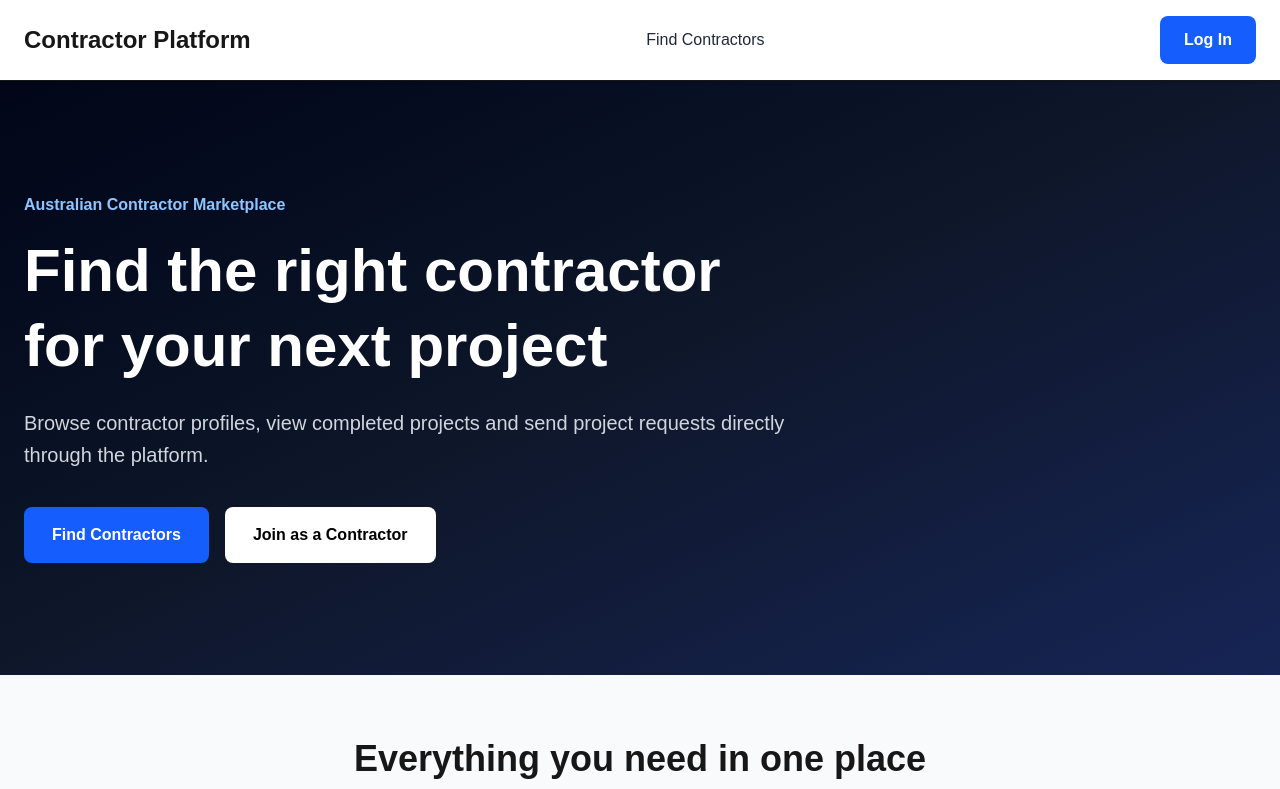
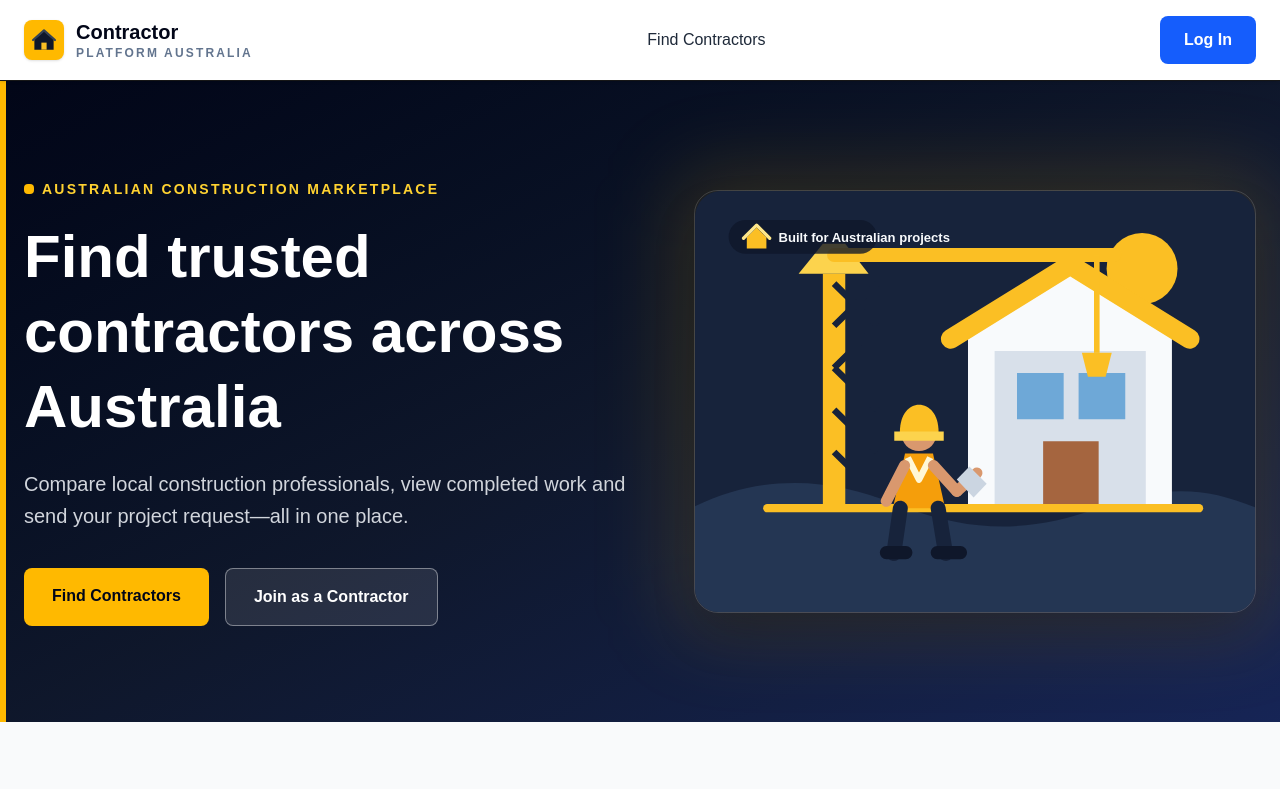
Before and after one commit to mtanousmilad-bit/Contractor-Platform, a Next.js app: page / in a window 1280 px wide. Shown: the top 789 px of the page. Built offline with nearby package versions, Linux system fonts and the light colour scheme; no server answers.

Commit message:
Refresh homepage with construction branding

```diff
--- a/app/page.tsx
+++ b/app/page.tsx
@@ -1,41 +1,56 @@
 import Link from "next/link";
+import Image from "next/image";
 
 export default function HomePage() {
   return (
     <main className="flex-1 bg-gray-50">
       {/* Hero Section */}
-      <section className="bg-gradient-to-br from-slate-950 via-slate-900 to-blue-950 text-white">
-        <div className="max-w-7xl mx-auto px-6 py-20 md:py-28">
+      <section className="relative overflow-hidden bg-gradient-to-br from-slate-950 via-slate-900 to-blue-950 text-white">
+        <div className="absolute inset-y-0 left-0 w-1.5 bg-amber-400" aria-hidden="true" />
+        <div className="max-w-7xl mx-auto px-6 py-16 md:py-24 grid lg:grid-cols-[1.05fr_0.95fr] items-center gap-12">
           <div className="max-w-3xl">
-            <p className="text-blue-300 font-semibold mb-4">
-              Australian Contractor Marketplace
+            <p className="inline-flex items-center gap-2 text-amber-300 font-semibold mb-5 uppercase tracking-[0.16em] text-sm">
+              <span className="h-2.5 w-2.5 rounded-sm bg-amber-400" aria-hidden="true" />
+              Australian Construction Marketplace
             </p>
 
             <h1 className="text-4xl md:text-6xl font-bold leading-tight">
-              Find the right contractor for your next project
+              Find trusted contractors across Australia
             </h1>
 
             <p className="text-lg md:text-xl text-gray-300 mt-6 leading-8">
-              Browse contractor profiles, view completed
-              projects and send project requests directly
-              through the platform.
+              Compare local construction professionals, view
+              completed work and send your project request—all
+              in one place.
             </p>
 
             <div className="flex flex-col sm:flex-row gap-4 mt-9">
               <Link
                 href="/contractors"
-                className="bg-blue-600 text-white px-7 py-4 rounded-lg text-center font-semibold hover:bg-blue-700"
+                className="bg-amber-400 text-slate-950 px-7 py-4 rounded-lg text-center font-bold hover:bg-amber-300 transition-colors"
               >
                 Find Contractors
               </Link>
 
               <Link
                 href="/auth"
-                className="bg-white text-black px-7 py-4 rounded-lg text-center font-semibold hover:bg-gray-100"
+                className="border border-white/40 bg-white/10 text-white px-7 py-4 rounded-lg text-center font-semibold hover:bg-white/20 transition-colors"
               >
                 Join as a Contractor
               </Link>
             </div>
+          </div>
+
+          <div className="relative lg:justify-self-end w-full max-w-xl">
+            <div className="absolute -inset-5 rounded-[2rem] bg-amber-400/15 blur-2xl" aria-hidden="true" />
+            <Image
+              src="/construction-hero.svg"
+              alt="Construction professional working beside an Australian building project"
+              width={1200}
+              height={900}
+              priority
+              className="relative w-full h-auto rounded-3xl border border-white/15 shadow-2xl"
+            />
           </div>
         </div>
       </section>
@@ -106,7 +121,7 @@ export default function HomePage() {
 
           <div className="grid md:grid-cols-3 gap-8 mt-12">
             <div className="text-center">
-              <div className="w-14 h-14 mx-auto rounded-full bg-blue-600 text-white flex items-center justify-center text-xl font-bold">
+              <div className="w-14 h-14 mx-auto rounded-full bg-amber-400 text-slate-950 flex items-center justify-center text-xl font-bold">
                 1
               </div>
 
@@ -121,7 +136,7 @@ export default function HomePage() {
             </div>
 
             <div className="text-center">
-              <div className="w-14 h-14 mx-auto rounded-full bg-blue-600 text-white flex items-center justify-center text-xl font-bold">
+              <div className="w-14 h-14 mx-auto rounded-full bg-amber-400 text-slate-950 flex items-center justify-center text-xl font-bold">
                 2
               </div>
 
@@ -136,7 +151,7 @@ export default function HomePage() {
             </div>
 
             <div className="text-center">
-              <div className="w-14 h-14 mx-auto rounded-full bg-blue-600 text-white flex items-center justify-center text-xl font-bold">
+              <div className="w-14 h-14 mx-auto rounded-full bg-amber-400 text-slate-950 flex items-center justify-center text-xl font-bold">
                 3
               </div>
 
--- a/components/Navbar.tsx
+++ b/components/Navbar.tsx
@@ -1115,9 +1115,19 @@ export default function Navbar() {
         <div className="min-h-20 flex items-center justify-between gap-4">
           <Link
             href="/"
-            className="text-xl md:text-2xl font-bold whitespace-nowrap"
+            className="flex items-center gap-3 font-bold whitespace-nowrap text-slate-950"
           >
-            Contractor Platform
+            <span className="w-10 h-10 rounded-lg bg-amber-400 flex items-center justify-center shadow-sm" aria-hidden="true">
+              <svg viewBox="0 0 32 32" className="w-7 h-7" fill="none">
+                <path d="M5 15.5 16 6l11 9.5V27H5V15.5Z" fill="#0F172A" />
+                <path d="m3.5 16 12.5-11 12.5 11" stroke="#334155" strokeWidth="2.5" strokeLinecap="round" strokeLinejoin="round" />
+                <path d="M13 27v-8h6v8" fill="#FBBF24" />
+              </svg>
+            </span>
+            <span className="text-lg md:text-xl leading-tight">
+              Contractor
+              <span className="block text-xs font-semibold tracking-[0.18em] uppercase text-slate-500">Platform Australia</span>
+            </span>
           </Link>
 
           <nav className="hidden xl:flex items-center gap-1">
@@ -1135,7 +1145,7 @@ export default function Navbar() {
                   disabled={
                     loggingOut
                   }
-                  className="bg-red-600 text-white px-6 py-3 rounded-lg font-semibold hover:bg-red-700 disabled:bg-gray-400"
+                  className="border border-slate-300 text-slate-700 px-5 py-2.5 rounded-lg font-semibold hover:bg-slate-100 disabled:bg-gray-200 disabled:text-gray-500 transition-colors"
                 >
                   {loggingOut
                     ? "Logging Out..."
@@ -1191,7 +1201,7 @@ export default function Navbar() {
                     disabled={
                       loggingOut
                     }
-                    className="w-full bg-red-600 text-white px-4 py-3 rounded-lg font-semibold text-left hover:bg-red-700 disabled:bg-gray-400"
+                    className="w-full border border-slate-300 text-slate-700 px-4 py-3 rounded-lg font-semibold text-left hover:bg-slate-100 disabled:bg-gray-200 disabled:text-gray-500"
                   >
                     {loggingOut
                       ? "Logging Out..."
```
Also changed, not shown: public/construction-hero.svg (added).
